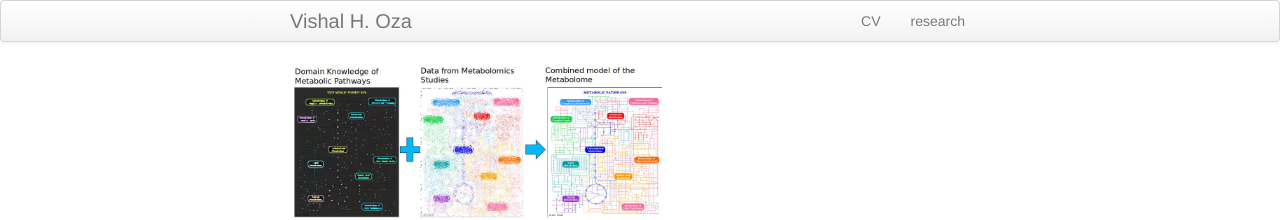
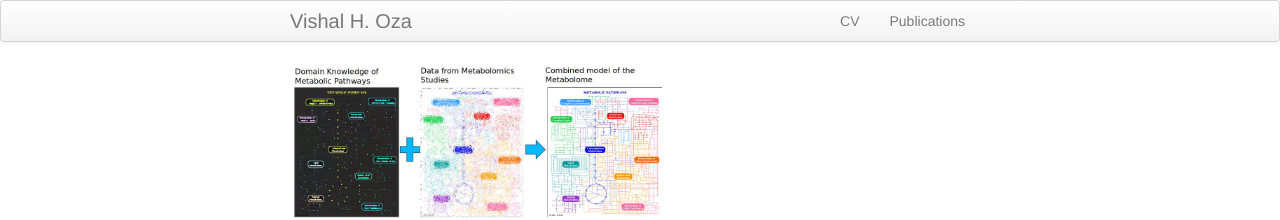
Before and after one commit to vishaloza/vishaloza.github.io, a Jekyll site: the page built from index.md, in a window 1280 px wide. Shown: the top 220 px of the page. Built offline with Jekyll 4.4.1, drawn with Linux system fonts in a browser that asks for light colours.

Commit message:
Update default.html

```diff
--- a/_includes/themes/twitter/default.html
+++ b/_includes/themes/twitter/default.html
@@ -36,7 +36,7 @@
           <a class="brand" href="{{ HOME_PATH }}">{{ site.title }}</a>
           <ul class="nav">
               <li><a href="{{ BASE_PATH }}/assets/CV.pdf">CV</a></li>
-              <li><a href="{{ BASE_PATH }}/pages/Research.html">research</a></li>
+              <li><a href="{{ BASE_PATH }}/pages/research.html">Publications</a></li>
           </ul>
         </div>
       </div>
```
